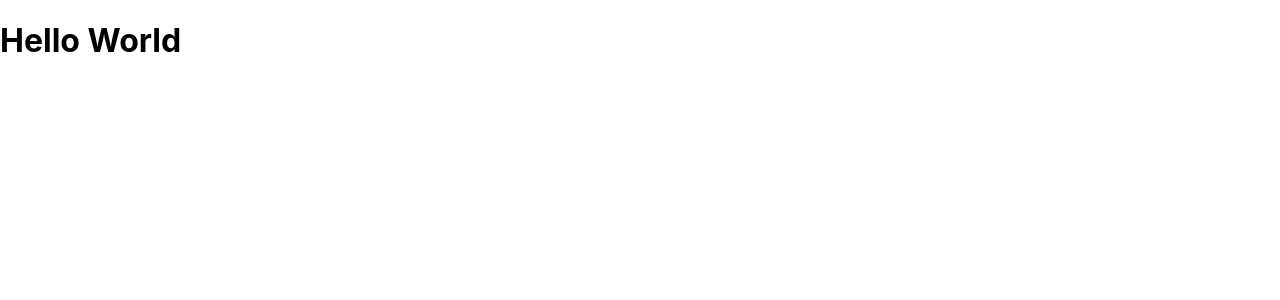
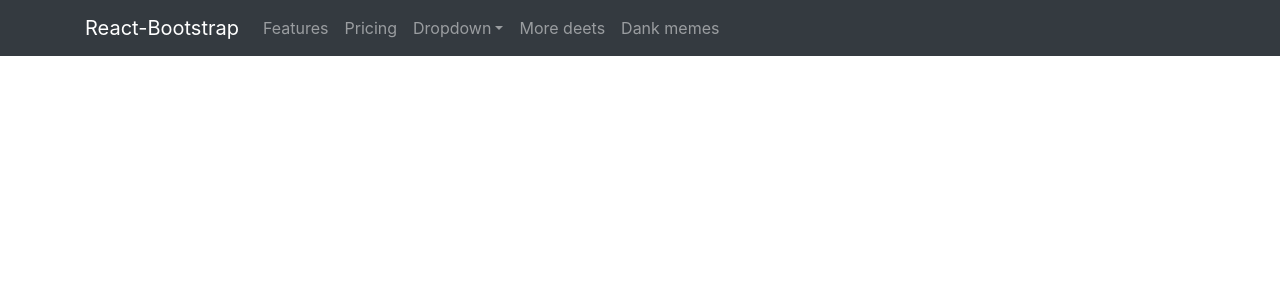
Before and after one commit to Dylson14/New-react-portfolio-hw20, a React (Create React App) app: page / in a window 1280 px wide. Shown: the top 300 px of the page. Built offline with nearby package versions, Linux system fonts and the light colour scheme.

Commit message:
re-naming components to lowercase

```diff
--- a/package.json
+++ b/package.json
@@ -11,6 +11,7 @@
     "react": "^17.0.2",
     "react-bootstrap": "^2.1.2",
     "react-dom": "^17.0.2",
+    "react-router-dom": "^6.2.1",
     "react-scripts": "5.0.0",
     "web-vitals": "^2.1.4"
   },
--- a/public/index.html
+++ b/public/index.html
@@ -20,7 +20,12 @@
       href="https://fonts.googleapis.com/css2?family=PT+Sans:wght@700&display=swap"
       rel="stylesheet"
     />
-
+    <link
+      rel="stylesheet"
+      href="https://stackpath.bootstrapcdn.com/bootstrap/4.3.1/css/bootstrap.min.css"
+      integrity="sha384-ggOyR0iXCbMQv3Xipma34MD+dH/1fQ784/j6cY/iJTQUOhcWr7x9JvoRxT2MZw1T"
+      crossorigin="anonymous"
+    >
     <!--
       manifest.json provides metadata used when your web app is installed on a
       user's mobile device or desktop. See https://developers.google.com/web/fundamentals/web-app-manifest/
--- a/src/App.js
+++ b/src/App.js
@@ -1,9 +1,34 @@
 import './App.css';
+import {Navbar, Nav, NavDropdown, Container} from 'react-bootstrap';
 
 function App() {
   return (
     <div>
-      <h1>Hello World</h1>
+      <Navbar collapseOnSelect expand="lg" bg="dark" variant="dark">
+  <Container>
+  <Navbar.Brand href="#home">React-Bootstrap</Navbar.Brand>
+  <Navbar.Toggle aria-controls="responsive-navbar-nav" />
+  <Navbar.Collapse id="responsive-navbar-nav">
+    <Nav className="me-auto">
+      <Nav.Link href="#features">Features</Nav.Link>
+      <Nav.Link href="#pricing">Pricing</Nav.Link>
+      <NavDropdown title="Dropdown" id="collasible-nav-dropdown">
+        <NavDropdown.Item href="#action/3.1">Action</NavDropdown.Item>
+        <NavDropdown.Item href="#action/3.2">Another action</NavDropdown.Item>
+        <NavDropdown.Item href="#action/3.3">Something</NavDropdown.Item>
+        <NavDropdown.Divider />
+        <NavDropdown.Item href="#action/3.4">Separated link</NavDropdown.Item>
+      </NavDropdown>
+    </Nav>
+    <Nav>
+      <Nav.Link href="#deets">More deets</Nav.Link>
+      <Nav.Link eventKey={2} href="#memes">
+        Dank memes
+      </Nav.Link>
+    </Nav>
+  </Navbar.Collapse>
+  </Container>
+</Navbar>
     </div>
   );
 }
--- a/src/index.js
+++ b/src/index.js
@@ -3,11 +3,12 @@ import ReactDOM from 'react-dom';
 import './index.css';
 import App from './App';
 import reportWebVitals from './reportWebVitals';
+import { BrowserRouter } from 'react-router-dom';
 
 ReactDOM.render(
-  <React.StrictMode>
+  <BrowserRouter>
     <App />
-  </React.StrictMode>,
+  </BrowserRouter>,
   document.getElementById('root')
 );
 
```
Also changed, not shown: src/components/Main.js (+10 -0 lines), src/components/aboutme.js (added, +13 -0 lines), src/components/contact.js (added, +13 -0 lines), src/components/landingpage.js (added, +13 -0 lines), src/components/projetcs.js (added, +13 -0 lines), src/components/resume.js (added, +13 -0 lines), 1 other file (tests, documents, lock files or other folders).
